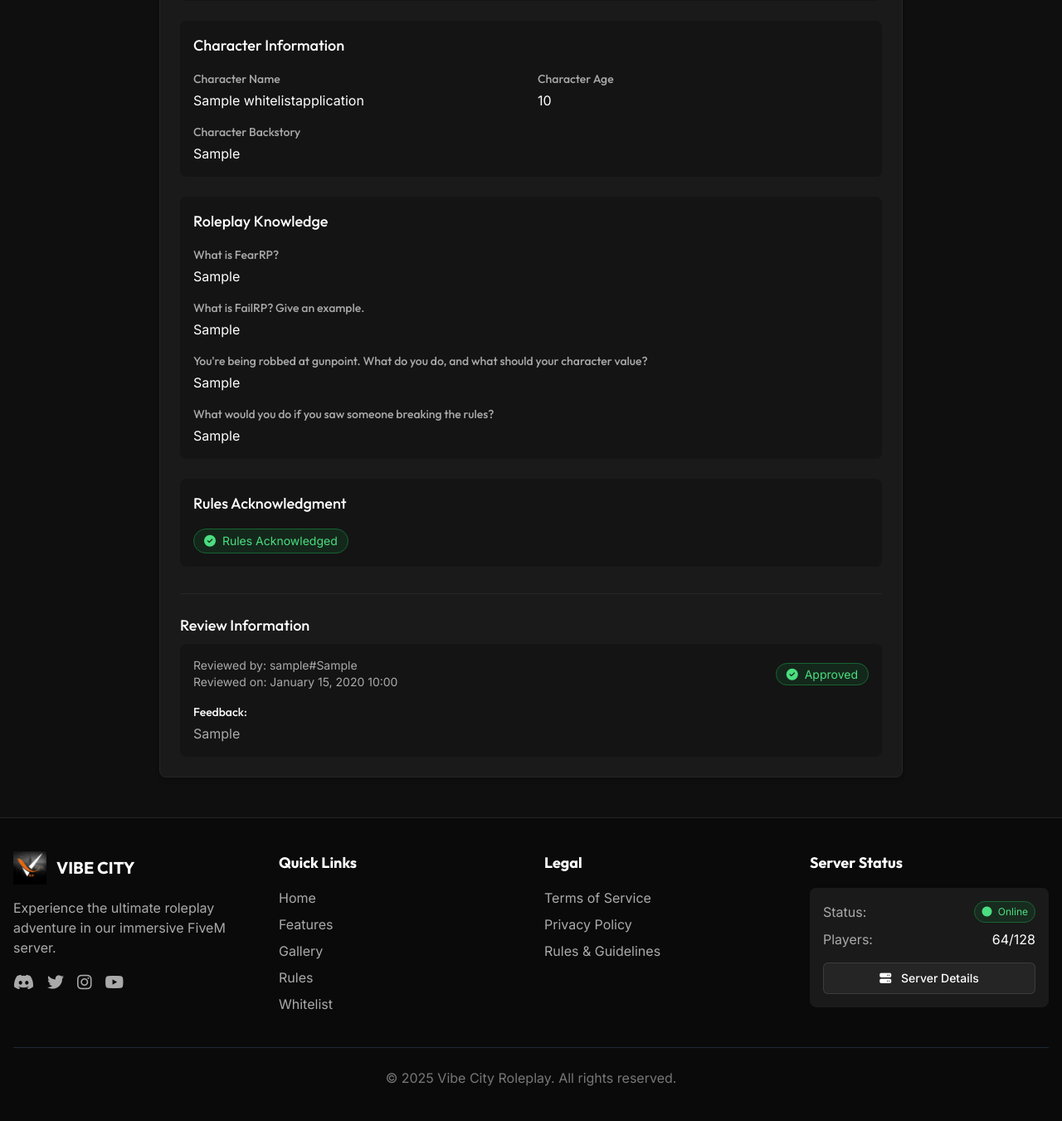
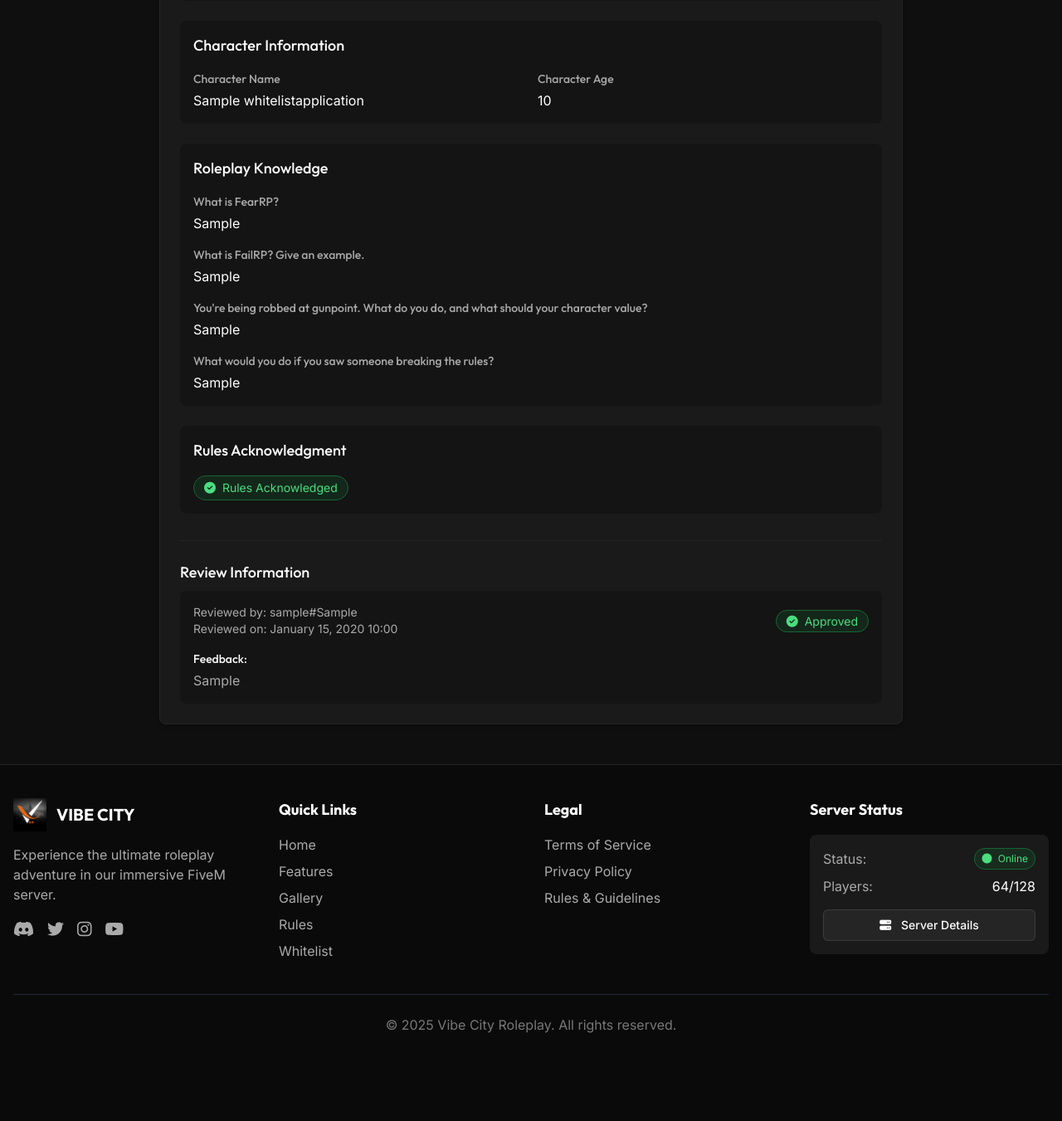
Before and after one commit to Harsha-057/Vibe_city, a Django app: page /dashboard/applications/1/ in a window 1280 px wide. Shown: the part 717-2068 px from the top of the page at 83% size. After the commit the page ends 1962 px from the top, so only its background shows below. Run offline with Django 4.2, Linux system fonts and the light colour scheme; a user stored in the database is signed in; tables that the repository leaves empty hold one stand-in row (values such as "Sample post"); some libraries are stand-ins or nearby versions.

```diff
--- a/templates/dashboard/application_detail.html
+++ b/templates/dashboard/application_detail.html
@@ -91,10 +91,6 @@
                                 <h4 class="text-sm font-medium text-textSecondary mb-1">Character Age</h4>
                                 <p class="text-textPrimary">{{ application.character_age }}</p>
                             </div>
-                        </div>
-                        <div class="mt-4">
-                            <h4 class="text-sm font-medium text-textSecondary mb-1">Character Backstory</h4>
-                            <p class="text-textPrimary whitespace-pre-line">{{ application.character_backstory }}</p>
                         </div>
                     </div>
 
--- a/whitelist/models.py
+++ b/whitelist/models.py
@@ -34,7 +34,6 @@ class WhitelistApplication(models.Model):
     # Character Information
     character_name = models.CharField(max_length=100, help_text="Character Name (First & Last)")
     character_age = models.PositiveIntegerField(help_text="Character Age")
-    character_backstory = models.TextField(help_text="Character Backstory (Minimum 5 sentences)")
 
     # Roleplay Knowledge
     fear_rp_explanation = models.TextField(help_text="What is FearRP?")
```
Also changed, not shown: whitelist/migrations/0006_remove_whitelistapplication_character_backstory.py (added).
